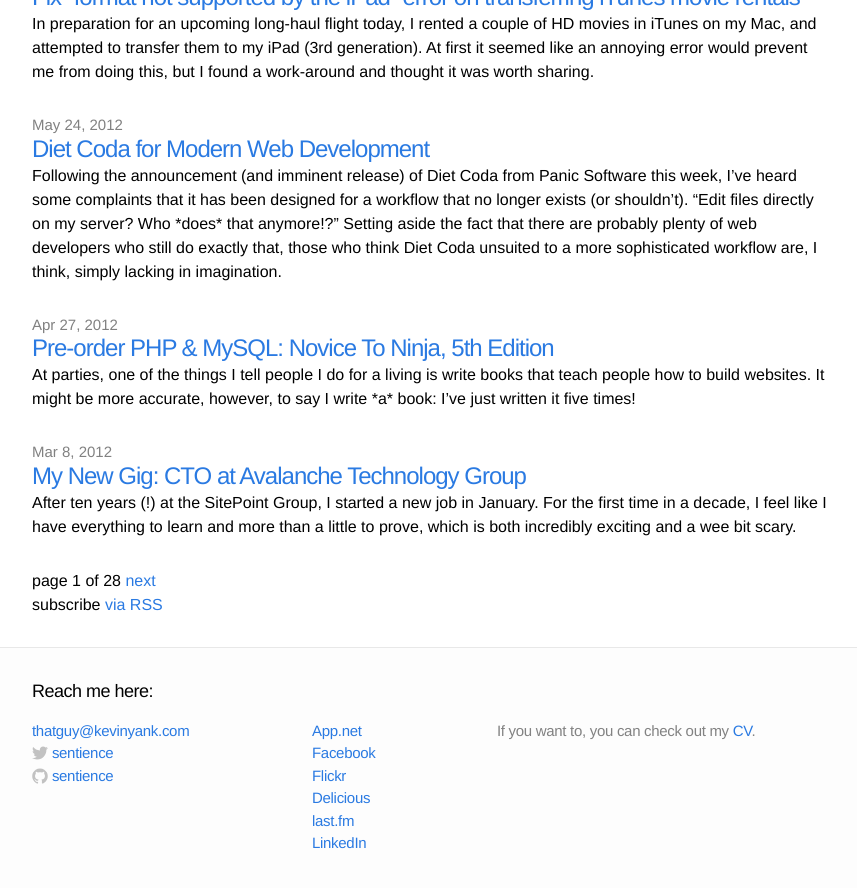
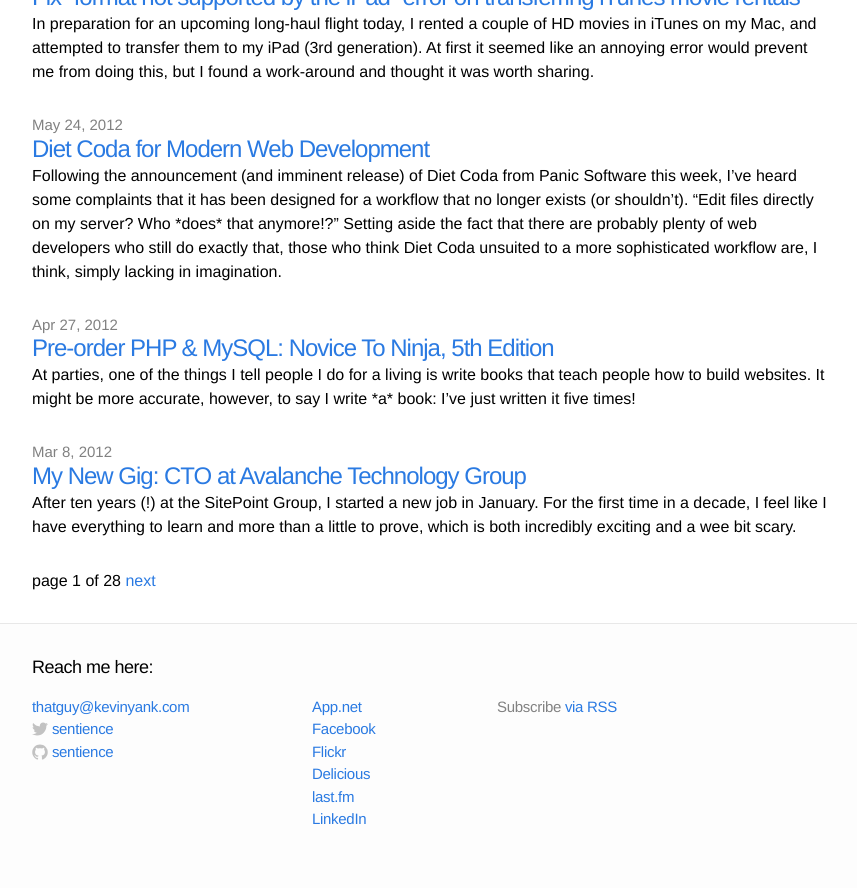
Before and after one commit to sentience/kevinyank.com, a Jekyll site: the page built from index.html, in a window 1280 px wide and 900 px high, scrolled down 7611 px. Shown: the top 888 px of the window, without its empty margins (208-1065 px from the left). Built offline with Jekyll 4.4.1, drawn with Linux system fonts in a browser that asks for light colours; Markdown is read by kramdown in place of the engine named in the settings; the list of posts is cut into pages by our own code.

Commit message:
Move RSS link to site footer.

```diff
--- a/_includes/footer.html
+++ b/_includes/footer.html
@@ -58,7 +58,7 @@
     </div>
 
     <div class="footer-col-3 column">
-      <p class="text">If you want to, you can check out my <a href="http://old.kevinyank.com/cv/">CV</a>.</p>
+      <p class="rss-subscribe">Subscribe <a href="/feed.xml">via RSS</a></p>
     </div>
 
   </div>
--- a/index.html
+++ b/index.html
@@ -42,6 +42,4 @@
     {% endif %}
   </div>
 
-  <p class="rss-subscribe">subscribe <a href="/feed.xml">via RSS</a></p>
-
 </div>
```
